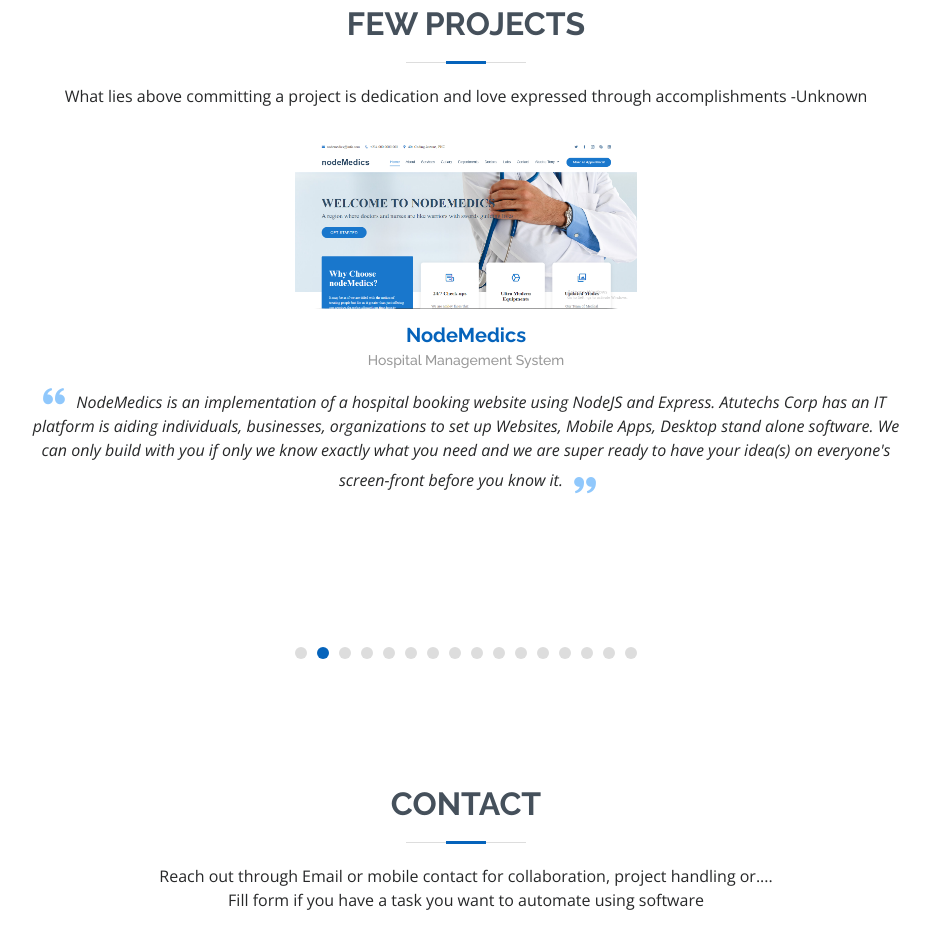
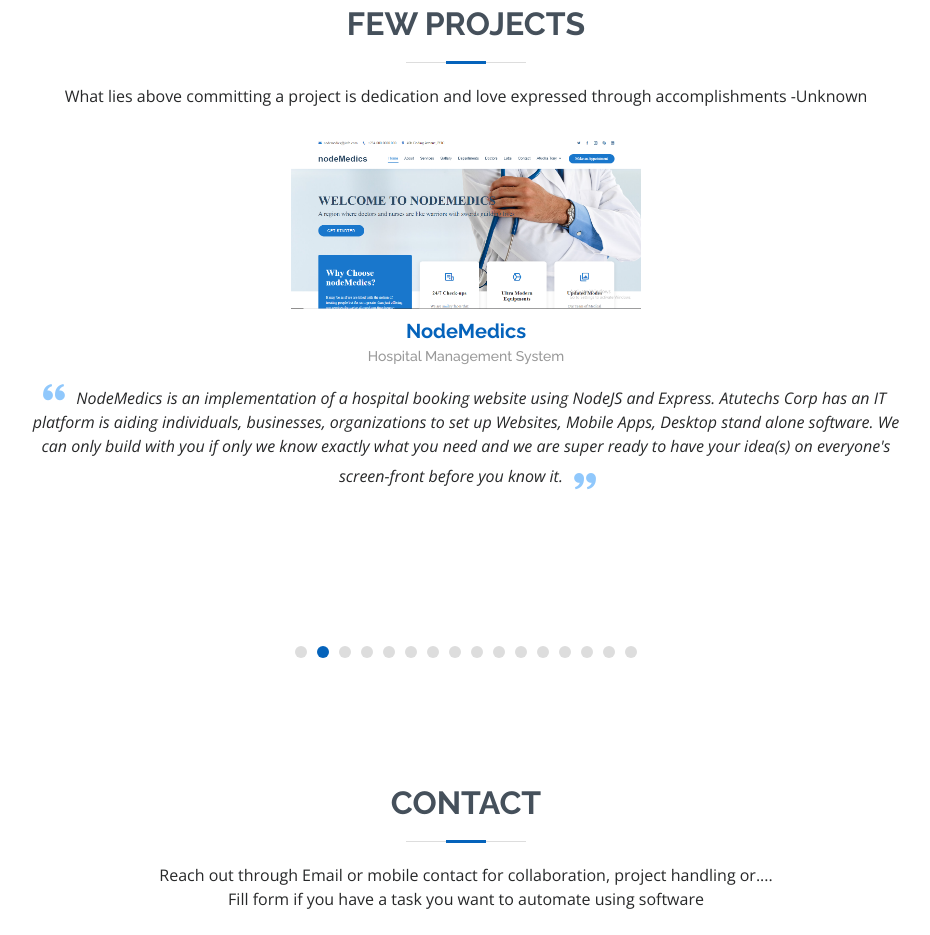
Before and after one commit to Atuoha/atuoha.github.io, a plain HTML site: page index.html in a window 1280 px wide. Shown: the part 4960-5895 px from the top of the page, without its empty margins (224-1154 px from the left). Drawn offline with nearby package versions, Linux system fonts and the light colour scheme.

Commit message:
Update style.css

```diff
--- a/assets/css/style.css
+++ b/assets/css/style.css
@@ -830,8 +830,6 @@ section {
 
 .testimonials .testimonial-item .testimonial-img {
   width: 400px;
-  border-radius: 10%;
-  border: 4px solid #fff;
   margin: 0 auto;
 }
 
@@ -898,7 +896,6 @@ section {
 
   .testimonials .testimonial-item .testimonial-img {
     width: 350px;
-    border: 4px solid #fff;
     margin: 0 auto;
   }
 }
```
